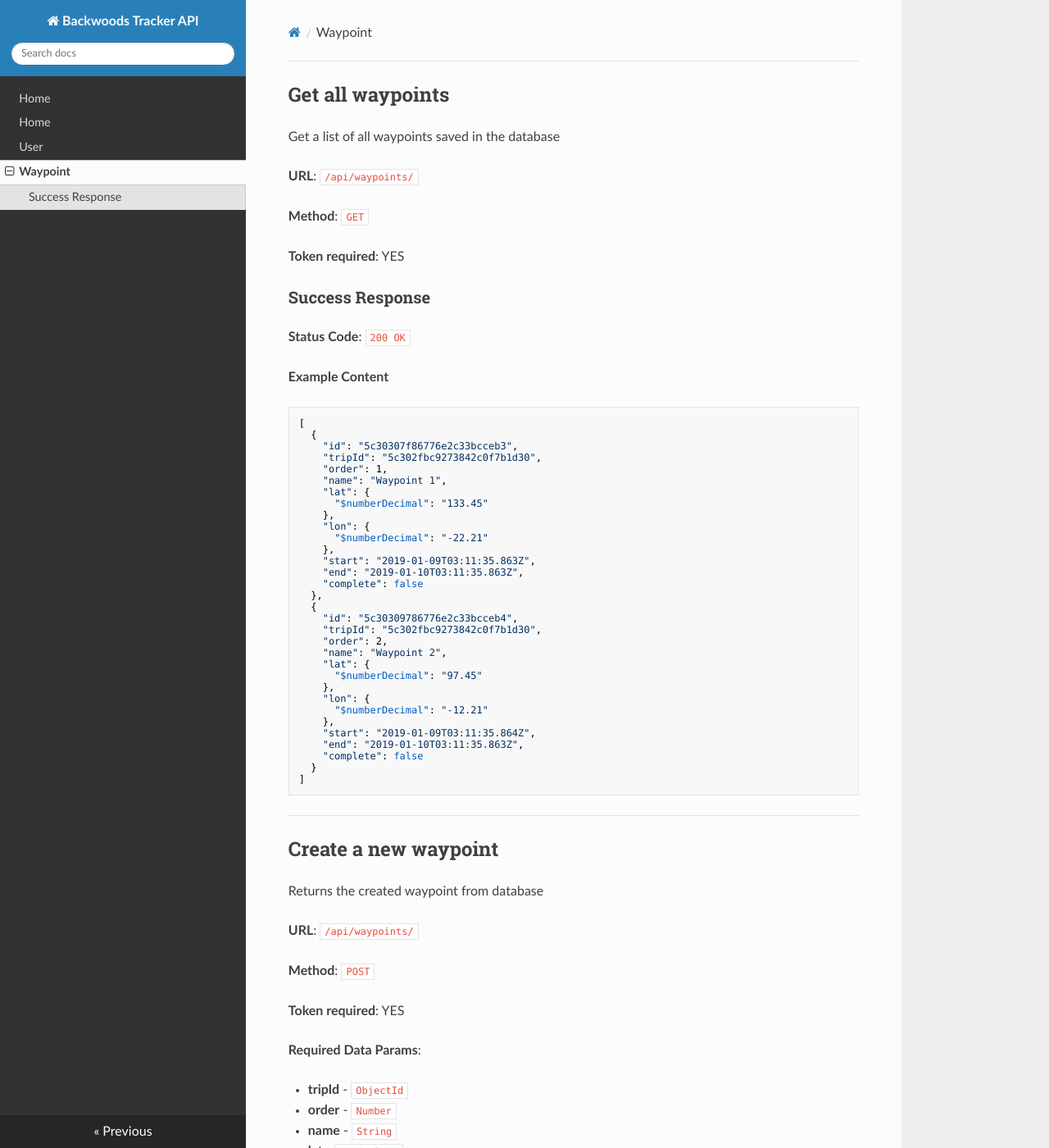
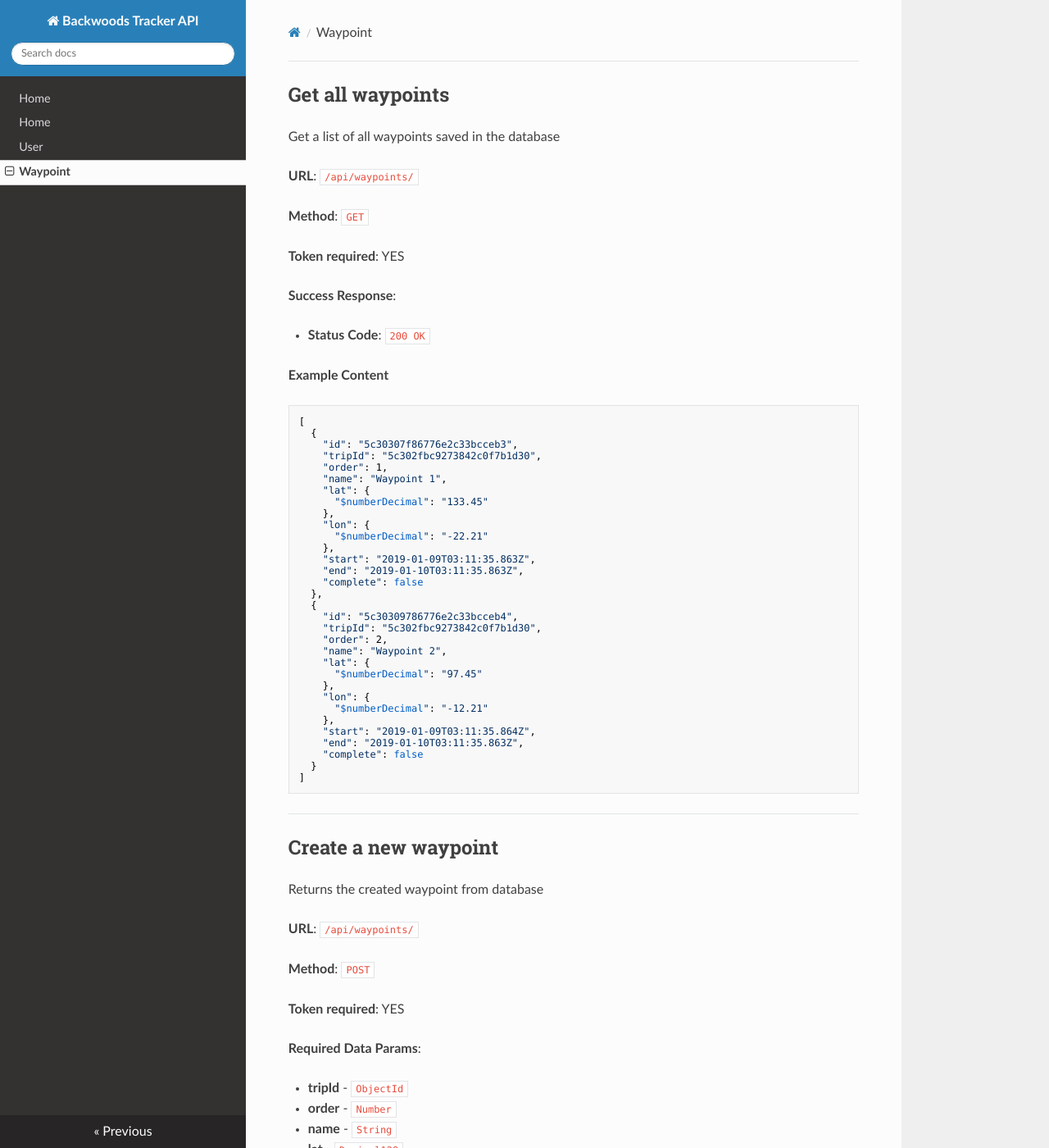
Before and after one commit to BloomTech-Labs/LabsPT1_bkwds, an MkDocs documentation site: the page built from docs/Waypoint.md, in a window 1280 px wide and 1400 px high. Shown: the whole window at 82% size. Built offline with MkDocs 1.6.1, drawn with Linux system fonts in a browser that asks for light colours; nearby versions of some CDN libraries.

Commit message:
Remove success response header showing in sidebar

```diff
--- a/docs/Waypoint.md
+++ b/docs/Waypoint.md
@@ -8,9 +8,9 @@ Get a list of all waypoints saved in the database
 
 **Token required**: YES
 
-### Success Response
+**Success Response**:
 
-**Status Code**: `200 OK`
+- **Status Code**: `200 OK`
 
 **Example Content**
 
@@ -71,9 +71,9 @@ Returns the created waypoint from database
 - **start** - `Date`
 - **end** - `Date`
 
-### Success Response
+**Success Response**:
 
-**Status Code**: `201 Created`
+- **Status Code**: `201 Created`
 
 **Example Content**
 
@@ -111,9 +111,9 @@ Returns a single waypoint from the database
 
 - **id** - `ObjectId`
 
-### Success Response
+**Success Response**:
 
-**Status Code**: `200 OK`
+- **Status Code**: `200 OK`
 
 **Example Content**
 
@@ -156,9 +156,9 @@ Note: Certain properties are not allowed to be modifed.
 
 - **id** - `ObjectId`
 
-### Success Response
+**Success Response**:
 
-**Status Code**: `200 OK`
+- **Status Code**: `200 OK`
 
 **Example Content**
 
@@ -196,9 +196,9 @@ Returns the deleted waypoint and confirmation message
 
 - **id** - `ObjectId`
 
-### Success Response
+**Success Response**:
 
-**Status Code**: `202 Accepted`
+- **Status Code**: `202 Accepted`
 
 **Example Content**
 
@@ -239,9 +239,9 @@ Returns an array of all waypoints for a trip
 
 - **tripId** - `ObjectId`
 
-### Success Response
+**Success Response**:
 
-**Status Code**: `200 OK`
+- **Status Code**: `200 OK`
 
 **Example Content**
 
@@ -297,9 +297,9 @@ Returns confirmation message with how many waypoints were deleted
 
 - **tripId** - `ObjectId`
 
-### Success Response
+**Success Response**:
 
-**Status Code**: `202 Accepted`
+- **Status Code**: `202 Accepted`
 
 **Example Content**
 
```
Also changed, not shown: docs/Auth.md (+4 -4 lines), docs/User.md (+12 -12 lines).
